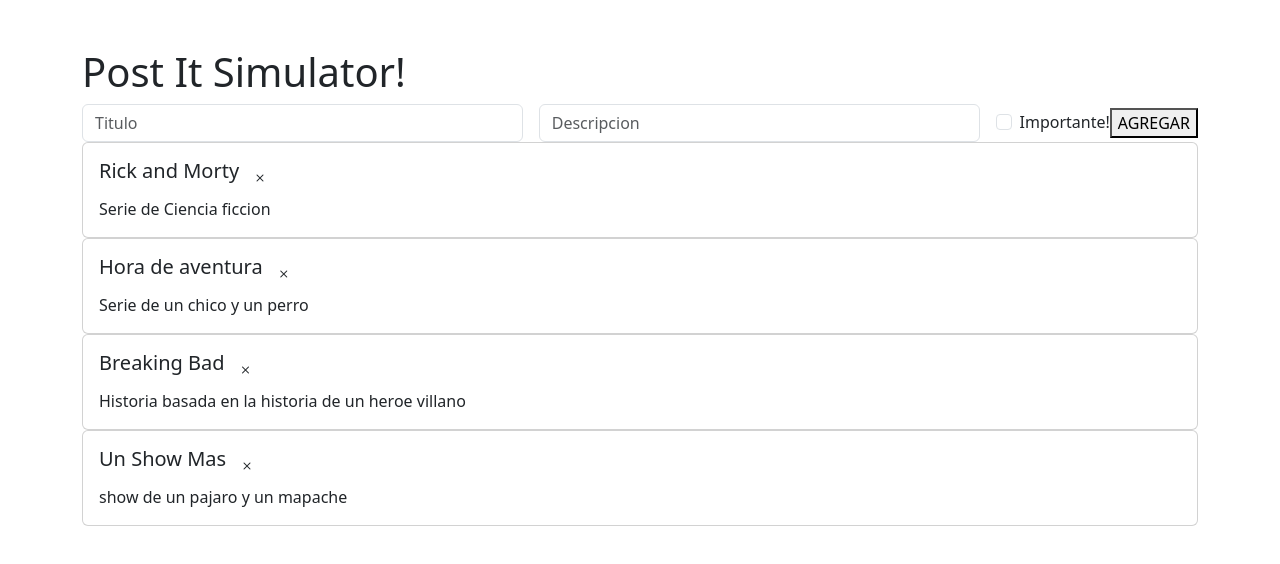
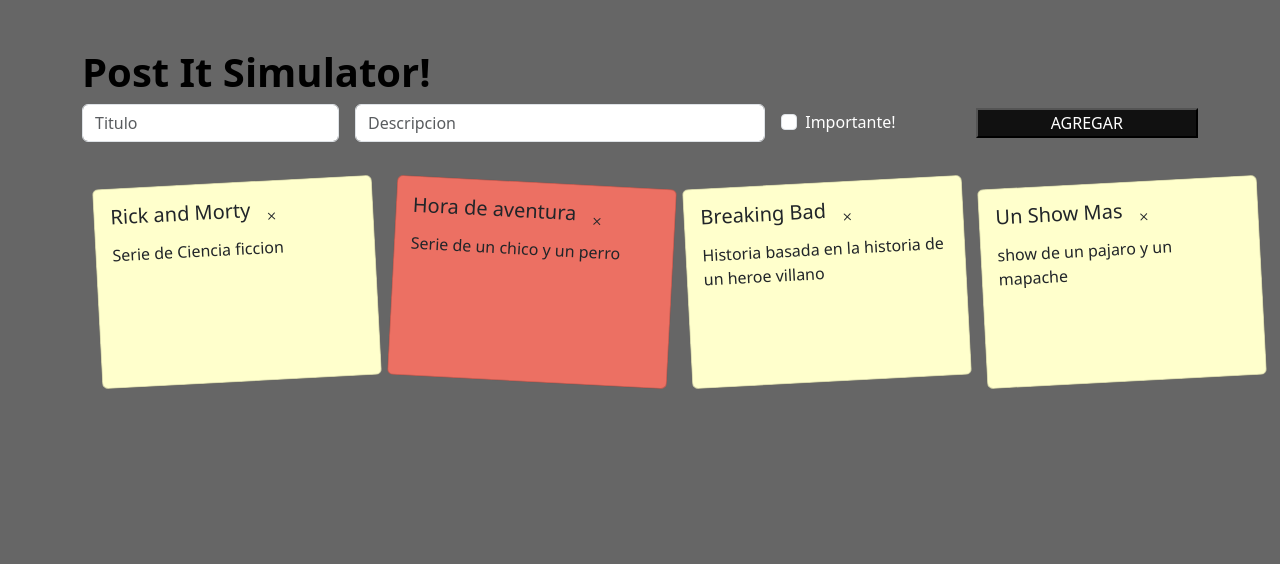
Before and after one commit to Sebastian-gith/Acumulativa-III-React---Notes, a React (Create React App) app: page / in a window 1280 px wide. Shown: the top 564 px of the page. Built offline with nearby package versions, Linux system fonts and the light colour scheme.

Commit message:
Cuarto Commit

```diff
--- a/src/styles.css
+++ b/src/styles.css
@@ -0,0 +1,50 @@
+body{
+    background-color:#666;
+}
+
+.white{
+    color: #fff;
+}
+
+.gris{
+    background-color:#111;
+    margin-left: 80px;
+    width: 260px;
+}
+
+.importante{
+    background-color:#EC7063;
+    width: 280px;
+    height: 200px;
+    margin-left: 15px;
+    margin-top: 20px;
+    transform: rotate(3deg);
+}
+.no-importante{
+    background-color:#FFFFCC;
+    width: 280px;
+    height: 200px;
+    margin-left: 15px;
+    margin-top: 20px;
+    transform: rotate(-3deg);
+}
+
+.box{
+    display: flex;
+    flex-wrap: wrap;
+    width: 1200px;
+    margin-top: 20px;
+}
+
+.title{
+    color: black;
+    font-weight: bold;
+}
+
+.titulo{
+    width: 260px;
+}
+
+.pdf{
+    width: 480px;
+}
```
